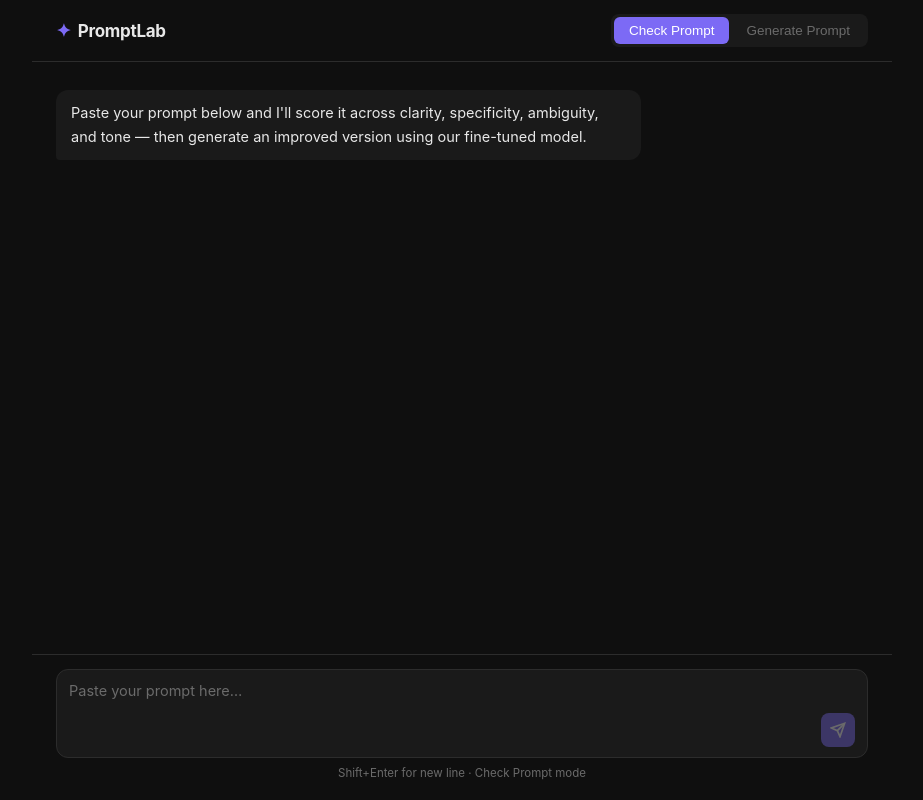
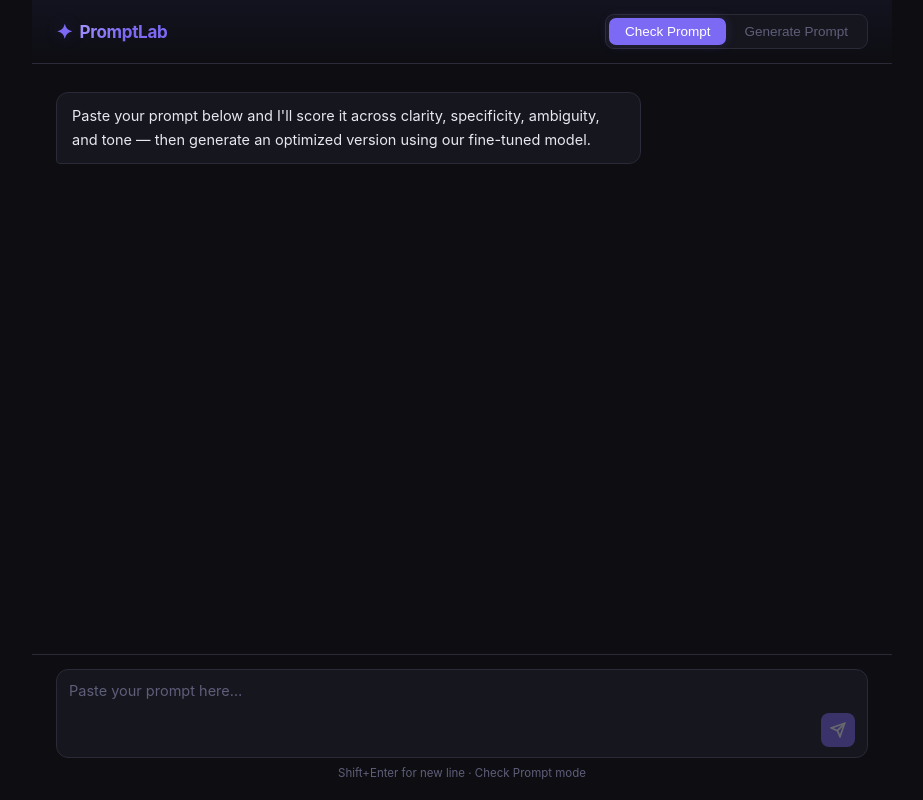
Before and after one commit to onoderamia/CS568, a React (Vite) app in the folder frontend/: page / in a window 1280 px wide. Shown: the whole page, without its empty margins (178-1101 px from the left). Built offline with nearby package versions, Linux system fonts and the light colour scheme.

Commit message:
frontend fix + backend link

```diff
--- a/frontend/src/App.css
+++ b/frontend/src/App.css
@@ -1,21 +1,20 @@
 :root {
-  --bg: #0f0f0f;
-  --surface: #1a1a1a;
-  --surface2: #222;
-  --border: #2c2c2c;
-  --text: #e8e8e8;
-  --muted: #6b6b6b;
+  --bg: #0d0d12;
+  --surface: #16161e;
+  --surface2: #1e1e28;
+  --border: #2a2a38;
+  --text: #e8e8f0;
+  --muted: #5e5e7a;
   --accent: #7c6af5;
   --accent-hover: #9484ff;
-  --user-bg: #1f1f35;
+  --accent-glow: rgba(124, 106, 245, 0.18);
+  --user-bg: #1c1c30;
   --radius: 12px;
 }
 
 *, *::before, *::after { box-sizing: border-box; margin: 0; padding: 0; }
 
-#root {
-  height: 100%;
-}
+#root { height: 100%; }
 
 body {
   background: var(--bg);
@@ -44,7 +43,7 @@
   justify-content: space-between;
   padding: 14px 24px;
   border-bottom: 1px solid var(--border);
-  background: var(--bg);
+  background: linear-gradient(180deg, #131320 0%, var(--bg) 100%);
   flex-shrink: 0;
   z-index: 10;
 }
@@ -56,33 +55,46 @@
   display: flex;
   align-items: center;
   gap: 7px;
+  background: linear-gradient(135deg, #b8aaff 0%, #7c6af5 60%);
+  -webkit-background-clip: text;
+  -webkit-text-fill-color: transparent;
+  background-clip: text;
 }
 
-.logo-mark { color: var(--accent); font-size: 18px; }
+.logo-mark {
+  -webkit-text-fill-color: var(--accent);
+  font-size: 20px;
+  filter: drop-shadow(0 0 8px var(--accent-glow));
+}
 
 .mode-toggle {
   display: flex;
   background: var(--surface);
-  border-radius: 8px;
+  border-radius: 9px;
   padding: 3px;
   gap: 2px;
+  border: 1px solid var(--border);
 }
 
 .mode-btn {
-  padding: 6px 15px;
-  border-radius: 6px;
+  padding: 6px 16px;
+  border-radius: 7px;
   border: none;
   background: transparent;
   color: var(--muted);
   cursor: pointer;
   font-size: 13.5px;
   font-weight: 500;
-  transition: color 0.12s, background 0.12s;
+  transition: color 0.15s, background 0.15s, box-shadow 0.15s;
   white-space: nowrap;
 }
 
 .mode-btn:hover { color: var(--text); }
-.mode-btn.active { background: var(--accent); color: #fff; }
+.mode-btn.active {
+  background: var(--accent);
+  color: #fff;
+  box-shadow: 0 0 12px var(--accent-glow);
+}
 
 /* ── Chat area ── */
 
@@ -103,11 +115,11 @@
   display: flex;
   align-items: flex-start;
   max-width: 100%;
-  animation: fadeUp 0.2s ease;
+  animation: fadeUp 0.22s ease;
 }
 
 @keyframes fadeUp {
-  from { opacity: 0; transform: translateY(6px); }
+  from { opacity: 0; transform: translateY(8px); }
   to   { opacity: 1; transform: translateY(0); }
 }
 
@@ -126,12 +138,14 @@
 
 .user-bubble {
   background: var(--user-bg);
+  border: 1px solid rgba(124, 106, 245, 0.2);
   border-bottom-right-radius: 4px;
   color: var(--text);
 }
 
 .assistant-bubble {
   background: var(--surface);
+  border: 1px solid var(--border);
   border-bottom-left-radius: 4px;
   color: var(--text);
 }
@@ -139,6 +153,7 @@
 .error-bubble {
   color: #f87171;
   background: rgba(248, 113, 113, 0.07);
+  border-color: rgba(248, 113, 113, 0.2);
 }
 
 /* ── Thinking dots ── */
@@ -154,7 +169,8 @@
   width: 7px;
   height: 7px;
   border-radius: 50%;
-  background: var(--muted);
+  background: var(--accent);
+  opacity: 0.5;
   animation: blink 1.1s ease-in-out infinite;
 }
 
@@ -162,7 +178,7 @@
 .thinking span:nth-child(3) { animation-delay: 0.36s; }
 
 @keyframes blink {
-  0%, 80%, 100% { transform: scale(0.75); opacity: 0.4; }
+  0%, 80%, 100% { transform: scale(0.75); opacity: 0.3; }
   40%           { transform: scale(1.1);  opacity: 1; }
 }
 
@@ -173,9 +189,10 @@
   border-radius: var(--radius);
   border: 1px solid var(--border);
   overflow: hidden;
-  max-width: 600px;
+  max-width: 620px;
   width: 100%;
-  animation: fadeUp 0.2s ease;
+  animation: fadeUp 0.22s ease;
+  box-shadow: 0 4px 24px rgba(0, 0, 0, 0.3);
 }
 
 .result-section {
@@ -186,12 +203,12 @@
 .result-section:last-child { border-bottom: none; }
 
 .section-title {
-  font-size: 11px;
+  font-size: 10.5px;
   font-weight: 600;
   text-transform: uppercase;
-  letter-spacing: 0.9px;
+  letter-spacing: 1px;
   color: var(--muted);
-  margin-bottom: 12px;
+  margin-bottom: 13px;
 }
 
 /* ── Score bars ── */
@@ -200,13 +217,13 @@
   display: flex;
   align-items: center;
   gap: 10px;
-  margin-bottom: 9px;
+  margin-bottom: 10px;
 }
 
 .score-row:last-child { margin-bottom: 0; }
 
 .score-label {
-  width: 86px;
+  width: 90px;
   font-size: 13px;
   color: var(--muted);
   flex-shrink: 0;
@@ -215,7 +232,7 @@
 
 .score-track {
   flex: 1;
-  height: 5px;
+  height: 6px;
   background: var(--border);
   border-radius: 3px;
   overflow: hidden;
@@ -225,10 +242,11 @@
   height: 100%;
   border-radius: 3px;
   transition: width 0.9s cubic-bezier(0.4, 0, 0.2, 1);
+  box-shadow: 0 0 6px currentColor;
 }
 
 .score-value {
-  width: 26px;
+  width: 28px;
   font-size: 12.5px;
   font-weight: 600;
   text-align: right;
@@ -236,19 +254,49 @@
   flex-shrink: 0;
 }
 
-.overall-score {
-  margin-top: 13px;
-  font-size: 13px;
+/* ── Overall score ── */
+
+.overall-score-row {
+  display: flex;
+  align-items: center;
+  gap: 12px;
+  margin-top: 14px;
+  padding-top: 14px;
+  border-top: 1px solid var(--border);
+}
+
+.overall-label {
+  font-size: 12px;
+  color: var(--muted);
+  text-transform: uppercase;
+  letter-spacing: 0.8px;
+  font-weight: 600;
+}
+
+.overall-ring {
+  display: flex;
+  align-items: baseline;
+  gap: 2px;
+}
+
+.overall-number {
+  font-size: 22px;
+  font-weight: 700;
+  line-height: 1;
+  color: var(--ring-color, var(--accent));
+  text-shadow: 0 0 12px var(--ring-color, var(--accent));
+}
+
+.overall-denom {
+  font-size: 12px;
   color: var(--muted);
 }
-
-.overall-score strong { color: var(--text); }
 
 /* ── Feedback text ── */
 
 .feedback-text {
   font-size: 13.5px;
-  line-height: 1.65;
+  line-height: 1.7;
   color: var(--text);
 }
 
@@ -269,35 +317,21 @@
   background: transparent;
   color: var(--muted);
   cursor: pointer;
-  transition: color 0.12s, border-color 0.12s;
+  transition: color 0.12s, border-color 0.12s, background 0.12s;
 }
 
-.copy-btn:hover { color: var(--text); border-color: var(--muted); }
+.copy-btn:hover { color: var(--text); border-color: var(--muted); background: var(--surface2); }
 
 .improved-prompt {
   font-size: 13.5px;
-  line-height: 1.7;
+  line-height: 1.75;
   color: var(--text);
   background: var(--surface2);
-  padding: 13px 15px;
+  padding: 14px 16px;
   border-radius: 8px;
   white-space: pre-wrap;
   border-left: 3px solid var(--accent);
-}
-
-.badge {
-  display: inline-block;
-  font-size: 10px;
-  font-weight: 600;
-  letter-spacing: 0.5px;
-  text-transform: uppercase;
-  background: rgba(124, 106, 245, 0.15);
-  color: var(--accent);
-  border: 1px solid rgba(124, 106, 245, 0.3);
-  border-radius: 4px;
-  padding: 1px 6px;
-  margin-left: 7px;
-  vertical-align: middle;
+  box-shadow: inset 0 0 0 1px var(--border);
 }
 
 /* ── Input area ── */
@@ -305,7 +339,7 @@
 .input-area {
   padding: 14px 24px 20px;
   border-top: 1px solid var(--border);
-  background: var(--bg);
+  background: linear-gradient(0deg, var(--bg) 0%, transparent 100%);
   flex-shrink: 0;
 }
 
@@ -317,10 +351,13 @@
   border: 1px solid var(--border);
   border-radius: var(--radius);
   padding: 10px 12px;
-  transition: border-color 0.15s;
+  transition: border-color 0.15s, box-shadow 0.15s;
 }
 
-.input-wrapper:focus-within { border-color: var(--accent); }
+.input-wrapper:focus-within {
+  border-color: var(--accent);
+  box-shadow: 0 0 0 3px var(--accent-glow);
+}
 
 .chat-input {
   flex: 1;
@@ -348,10 +385,13 @@
   align-items: center;
   justify-content: center;
   flex-shrink: 0;
-  transition: background 0.12s, opacity 0.12s;
+  transition: background 0.12s, opacity 0.12s, box-shadow 0.12s;
 }
 
-.send-btn:hover:not(:disabled) { background: var(--accent-hover); }
+.send-btn:hover:not(:disabled) {
+  background: var(--accent-hover);
+  box-shadow: 0 0 12px var(--accent-glow);
+}
 .send-btn:disabled { opacity: 0.35; cursor: not-allowed; }
 
 .hint {
@@ -360,3 +400,31 @@
   margin-top: 8px;
   text-align: center;
 }
+
+/* ── New conversation button ── */
+
+.new-convo-wrap {
+  display: flex;
+  justify-content: center;
+  padding: 8px 0 4px;
+}
+
+.new-convo-btn {
+  padding: 8px 20px;
+  border-radius: 8px;
+  border: 1px solid var(--border);
+  background: var(--surface);
+  color: var(--muted);
+  cursor: pointer;
+  font-size: 13px;
+  font-weight: 500;
+  transition: color 0.15s, border-color 0.15s, background 0.15s, box-shadow 0.15s;
+  font-family: inherit;
+}
+
+.new-convo-btn:hover {
+  color: var(--text);
+  border-color: var(--accent);
+  background: var(--surface2);
+  box-shadow: 0 0 10px var(--accent-glow);
+}
--- a/frontend/src/App.jsx
+++ b/frontend/src/App.jsx
@@ -1,52 +1,5 @@
 import { useState, useRef, useEffect } from "react";
 import "./App.css";
-
-function scorePrompt(prompt) {
-  const words = prompt.trim().split(/\s+/);
-  const len = words.length;
-  const hasQuestion = /\?/.test(prompt);
-  const hasDetail = len > 15;
-  const vagueWords = ["something", "stuff", "things", "good", "nice", "better", "help me", "tell me"];
-  const vagueCount = vagueWords.filter(w => prompt.toLowerCase().includes(w)).length;
-
-  const clarity = Math.min(100, Math.max(20, 40 + len * 2 - vagueCount * 10));
-  const specificity = Math.min(100, Math.max(15, hasDetail ? 55 + len : 25 + len * 2));
-  const ambiguity = Math.min(100, Math.max(20, 90 - vagueCount * 18 - (hasQuestion ? 0 : 5)));
-  const tone = Math.min(100, Math.max(30, 60 + (hasDetail ? 15 : 0) - vagueCount * 5));
-  const overall = Math.round((clarity + specificity + ambiguity + tone) / 4);
-
-  const issues = [];
-  if (clarity < 60) issues.push("could be clearer");
-  if (specificity < 50) issues.push("lacks specifics");
-  if (vagueCount > 0) issues.push("contains vague language");
-
-  const feedback = issues.length
-    ? `Your prompt ${issues.join(" and ")}. Adding constraints, examples, or a desired output format would significantly improve results.`
-    : "Your prompt is reasonably well-formed. Consider adding an output format or role framing to get even more targeted responses.";
-
-  return { scores: { clarity, specificity, ambiguity, tone }, overall, feedback };
-}
-
-function improvePrompt(prompt) {
-  const trimmed = prompt.trim();
-  const lower = trimmed.toLowerCase();
-
-  if (lower.startsWith("write") || lower.startsWith("create")) {
-    return `${trimmed} Be specific, well-structured, and aimed at an expert audience. Provide step-by-step details where applicable and format the response clearly.`;
-  }
-  if (lower.startsWith("explain") || lower.startsWith("what is") || lower.startsWith("how")) {
-    return `${trimmed} Assume I have intermediate knowledge on the topic. Use concrete examples and analogies. Keep the response concise but thorough.`;
-  }
-  return `You are an expert assistant. ${trimmed} Respond with clear, structured, and specific information. Use bullet points or numbered steps where helpful.`;
-}
-
-function generatePrompt(idea) {
-  const trimmed = idea.trim();
-  const prompt = `You are an expert in ${trimmed}. Provide a comprehensive, well-structured response that covers the key concepts, practical applications, and common pitfalls. Use clear headings, bullet points where appropriate, and concrete examples to illustrate your points. Tailor the depth of your explanation for someone with intermediate familiarity with the topic.`;
-  const explanation = "This prompt uses role framing, specifies output structure, sets the audience level, and requests concrete examples — all best practices for reliable, high-quality responses.";
-  return { prompt, explanation };
-}
-
 
 const SCORE_COLORS = {
   clarity: "#4ade80",
@@ -54,6 +7,18 @@
   ambiguity: "#f59e0b",
   tone: "#a78bfa",
 };
+
+function generateFeedback(scores) {
+  const issues = [];
+  if (scores.clarity < 50) issues.push("could be clearer");
+  if (scores.specificity < 50) issues.push("lacks specifics");
+  if (scores.ambiguity < 50) issues.push("contains ambiguity");
+  if (scores.tone < 50) issues.push("tone could be improved");
+  if (issues.length === 0) {
+    return "Your prompt scores well across all dimensions. The optimized version below adds further polish for even better AI responses.";
+  }
+  return `Your prompt ${issues.join(" and ")}. See the optimized version below for a refined approach.`;
+}
 
 function ScoreBar({ label, value, color }) {
   return (
@@ -81,13 +46,27 @@
   );
 }
 
+function OverallScore({ value }) {
+  const color =
+    value >= 75 ? "#4ade80" : value >= 50 ? "#f59e0b" : "#f87171";
+  return (
+    <div className="overall-score-row">
+      <span className="overall-label">Overall</span>
+      <div className="overall-ring" style={{ "--ring-color": color }}>
+        <span className="overall-number" style={{ color }}>{value}</span>
+        <span className="overall-denom">/100</span>
+      </div>
+    </div>
+  );
+}
+
 function CheckResult({ msg }) {
   return (
     <div className="message assistant">
       <div className="result-card">
         {msg.scores && (
           <div className="result-section">
-            <h3 className="section-title">Analysis</h3>
+            <h3 className="section-title">Dimension Scores</h3>
             {Object.entries(msg.scores).map(([key, val]) => (
               <ScoreBar
                 key={key}
@@ -96,11 +75,7 @@
                 color={SCORE_COLORS[key]}
               />
             ))}
-            {msg.overall != null && (
-              <div className="overall-score">
-                Overall: <strong>{msg.overall}/100</strong>
-              </div>
-            )}
+            {msg.overall != null && <OverallScore value={msg.overall} />}
           </div>
         )}
         {msg.feedback && (
@@ -113,7 +88,7 @@
           <div className="result-section">
             <div className="row-between">
               <h3 className="section-title" style={{ marginBottom: 0 }}>
-                Improved Prompt
+                Optimized Prompt
               </h3>
               <CopyButton text={msg.improved} />
             </div>
@@ -123,8 +98,7 @@
         {!msg.scores && !msg.improved && (
           <div className="result-section">
             <p className="feedback-text" style={{ color: "var(--muted)" }}>
-              Backend(s) unavailable — make sure the Flask server is running and
-              VITE_ANTHROPIC_API_KEY is set in frontend/.env
+              Backend unavailable — make sure the Flask server is running on port 5001.
             </p>
           </div>
         )}
@@ -187,27 +161,38 @@
 
 const WELCOME = {
   check:
-    "Paste your prompt below and I'll score it across clarity, specificity, ambiguity, and tone — then generate an improved version using our fine-tuned model.",
+    "Paste your prompt below and I'll score it across clarity, specificity, ambiguity, and tone — then generate an optimized version using our fine-tuned model.",
   generate:
     "Describe your idea or task and I'll craft a polished, ready-to-use prompt for you.",
 };
 
+const INIT_MESSAGES = {
+  check: [{ role: "assistant", type: "welcome", content: WELCOME.check }],
+  generate: [{ role: "assistant", type: "welcome", content: WELCOME.generate }],
+};
+
 export default function App() {
   const [mode, setMode] = useState("check");
-  const [messages, setMessages] = useState([
-    { role: "assistant", type: "welcome", content: WELCOME.check },
-  ]);
+  // Separate message histories per mode — preserved when switching tabs
+  const [checkMessages, setCheckMessages] = useState(INIT_MESSAGES.check);
+  const [generateMessages, setGenerateMessages] = useState(INIT_MESSAGES.generate);
   const [input, setInput] = useState("");
   const [loading, setLoading] = useState(false);
   const bottomRef = useRef(null);
+
+  const messages = mode === "check" ? checkMessages : generateMessages;
+  const setMessages = mode === "check" ? setCheckMessages : setGenerateMessages;
+
+  // Whether a prompt has been submitted in the current mode (hide input after first submit)
+  const submitted = messages.some((m) => m.role === "user");
 
   useEffect(() => {
     bottomRef.current?.scrollIntoView({ behavior: "smooth" });
   }, [messages, loading]);
 
   const switchMode = (m) => {
+    if (m === mode) return;
     setMode(m);
-    setMessages([{ role: "assistant", type: "welcome", content: WELCOME[m] }]);
     setInput("");
   };
 
@@ -218,25 +203,86 @@
     setInput("");
     setLoading(true);
 
-    // Simulate a short thinking delay
-    await new Promise((r) => setTimeout(r, 700));
+    if (mode === "check") {
+      try {
+        const [dimsRes, optimizeRes] = await Promise.all([
+          fetch("/api/model/score_dims", {
+            method: "POST",
+            headers: { "Content-Type": "application/json" },
+            body: JSON.stringify({ prompt: text }),
+          }),
+          fetch("/api/model/optimize", {
+            method: "POST",
+            headers: { "Content-Type": "application/json" },
+            body: JSON.stringify({ prompt: text }),
+          }),
+        ]);
 
-    if (mode === "check") {
-      const { scores, overall, feedback } = scorePrompt(text);
-      const improved = improvePrompt(text);
+        if (!dimsRes.ok || !optimizeRes.ok) throw new Error("Backend error");
+
+        const dims = await dimsRes.json();
+        const opt = await optimizeRes.json();
+
         setMessages((prev) => [
           ...prev,
-        { role: "assistant", type: "check", scores, overall, feedback, improved },
+          {
+            role: "assistant",
+            type: "check",
+            scores: dims.scores,
+            overall: dims.overall,
+            feedback: generateFeedback(dims.scores),
+            improved: opt.optimized,
+          },
         ]);
-    } else {
-      const { prompt, explanation } = generatePrompt(text);
+      } catch {
         setMessages((prev) => [
           ...prev,
-        { role: "assistant", type: "generate", prompt, explanation },
+          {
+            role: "assistant",
+            type: "error",
+            content:
+              "Could not reach the backend. Make sure the Flask server is running on port 5001.",
+          },
         ]);
+      }
+    } else {
+      try {
+        const res = await fetch("/api/model/optimize", {
+          method: "POST",
+          headers: { "Content-Type": "application/json" },
+          body: JSON.stringify({ prompt: text }),
+        });
+        if (!res.ok) throw new Error("Backend error");
+        const data = await res.json();
+        setMessages((prev) => [
+          ...prev,
+          {
+            role: "assistant",
+            type: "generate",
+            prompt: data.optimized,
+            explanation:
+              "This optimized prompt was generated by our fine-tuned model to improve clarity, specificity, and effectiveness for AI systems.",
+          },
+        ]);
+      } catch {
+        setMessages((prev) => [
+          ...prev,
+          {
+            role: "assistant",
+            type: "error",
+            content:
+              "Could not reach the backend. Make sure the Flask server is running on port 5001.",
+          },
+        ]);
+      }
     }
 
     setLoading(false);
+  };
+
+  const handleNewConversation = () => {
+    setMessages(INIT_MESSAGES[mode]);
+    setInput("");
   };
 
   return (
@@ -269,6 +315,15 @@
         <div ref={bottomRef} />
       </main>
 
+      {submitted && !loading ? (
+        <div className="input-area">
+          <div className="new-convo-wrap">
+            <button className="new-convo-btn" onClick={handleNewConversation}>
+              + New Conversation
+            </button>
+          </div>
+        </div>
+      ) : !submitted ? (
         <div className="input-area">
           <div className="input-wrapper">
             <textarea
@@ -306,6 +361,7 @@
               : "Shift+Enter for new line · Generate Prompt mode"}
           </p>
         </div>
+      ) : null}
     </div>
   );
 }
```
Also changed, not shown: 2 other files (tests, documents, lock files or other folders). Lines whose indentation alone changed are shown as unchanged.
